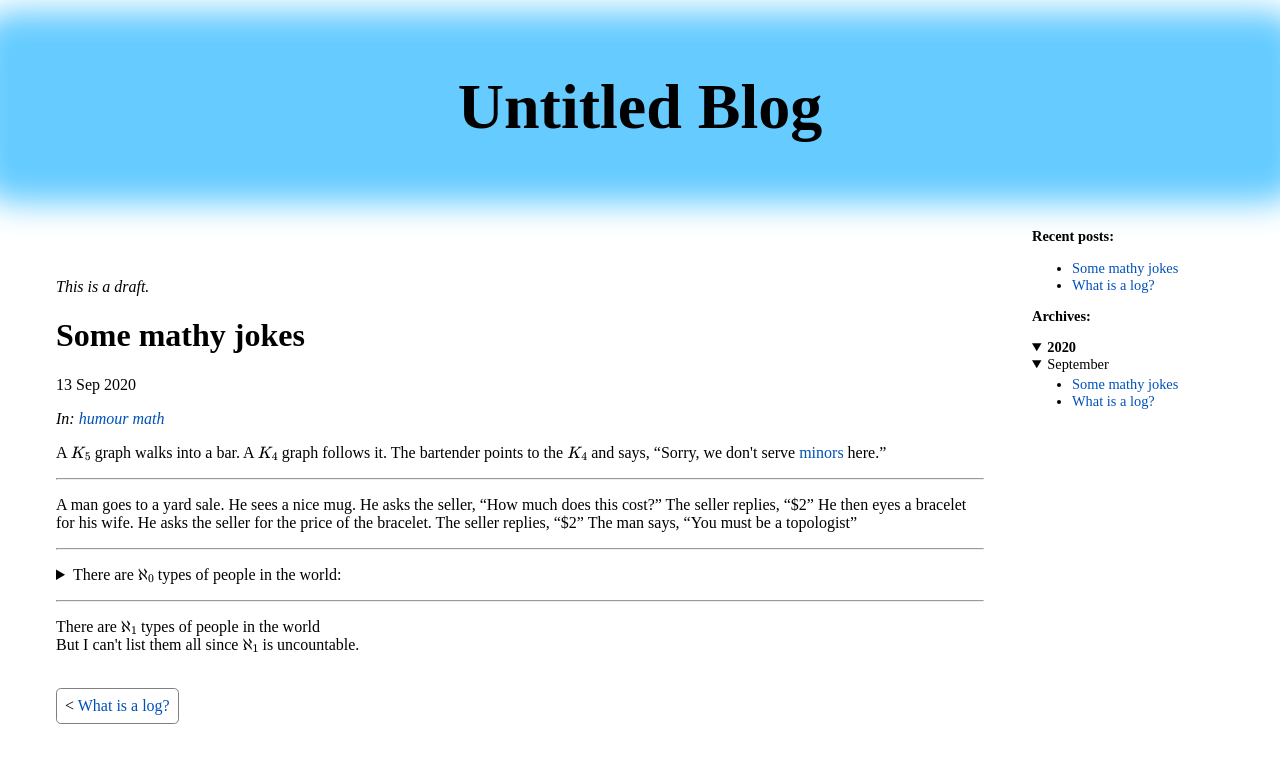
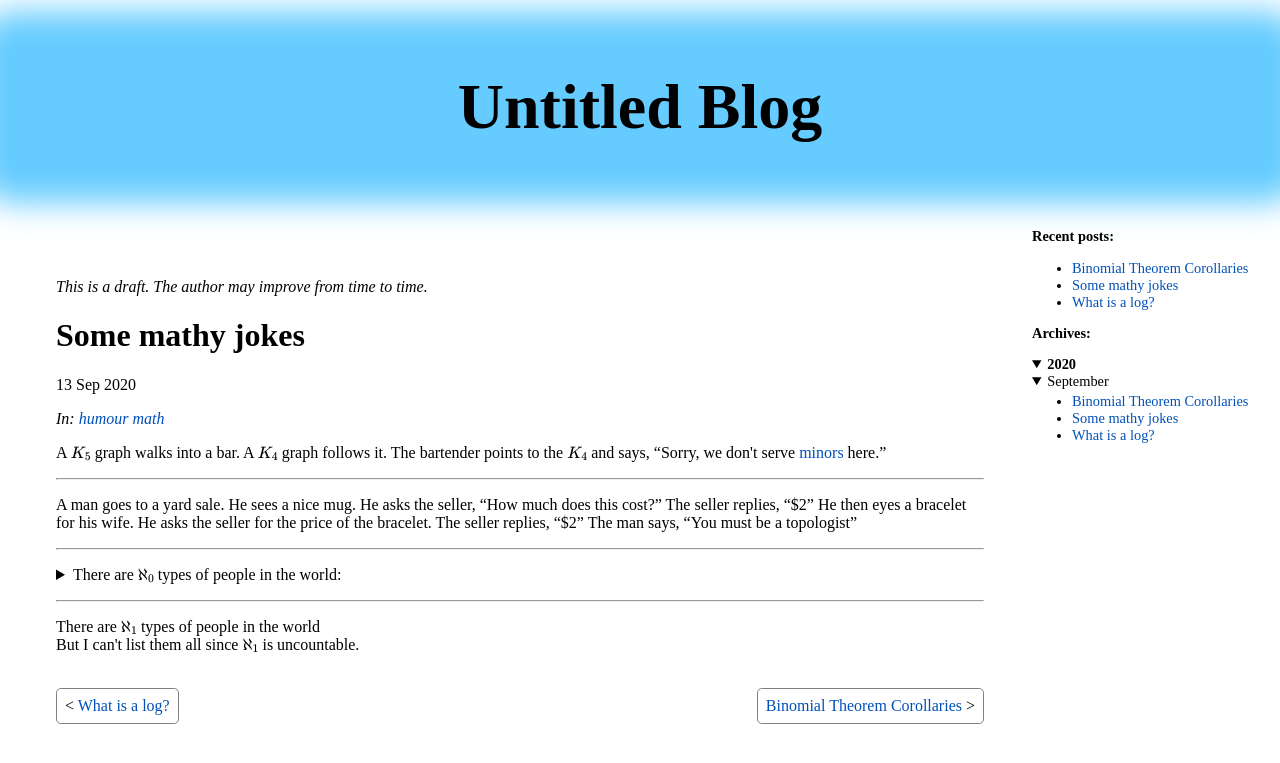
Before and after one commit to EZLiang/web, a Jekyll site: the page built from docs/_posts/2020-09-13-some-math-jokes.html, in a window 1280 px wide. Shown: the top 763 px of the page. Built offline with Jekyll 4.4.1, drawn with Linux system fonts in a browser that asks for light colours.

Commit message:
New post and improve draft

```diff
--- a/docs/_layouts/post.html
+++ b/docs/_layouts/post.html
@@ -2,7 +2,7 @@
 layout: blog
 ---
 {% if page.draft %}
-<p><em>This is a draft.</em></p>
+<p><em>This is a draft. The author may improve from time to time.</em></p>
 {% endif %}
 <h1>{{ page.title }}</h1>
 <p class="meta">{{ page.date | date_to_string }}</p>
```
Also changed, not shown: docs/_posts/2020-09-18-binomial-theorem-corollaries.html (added, +18 -0 lines).
